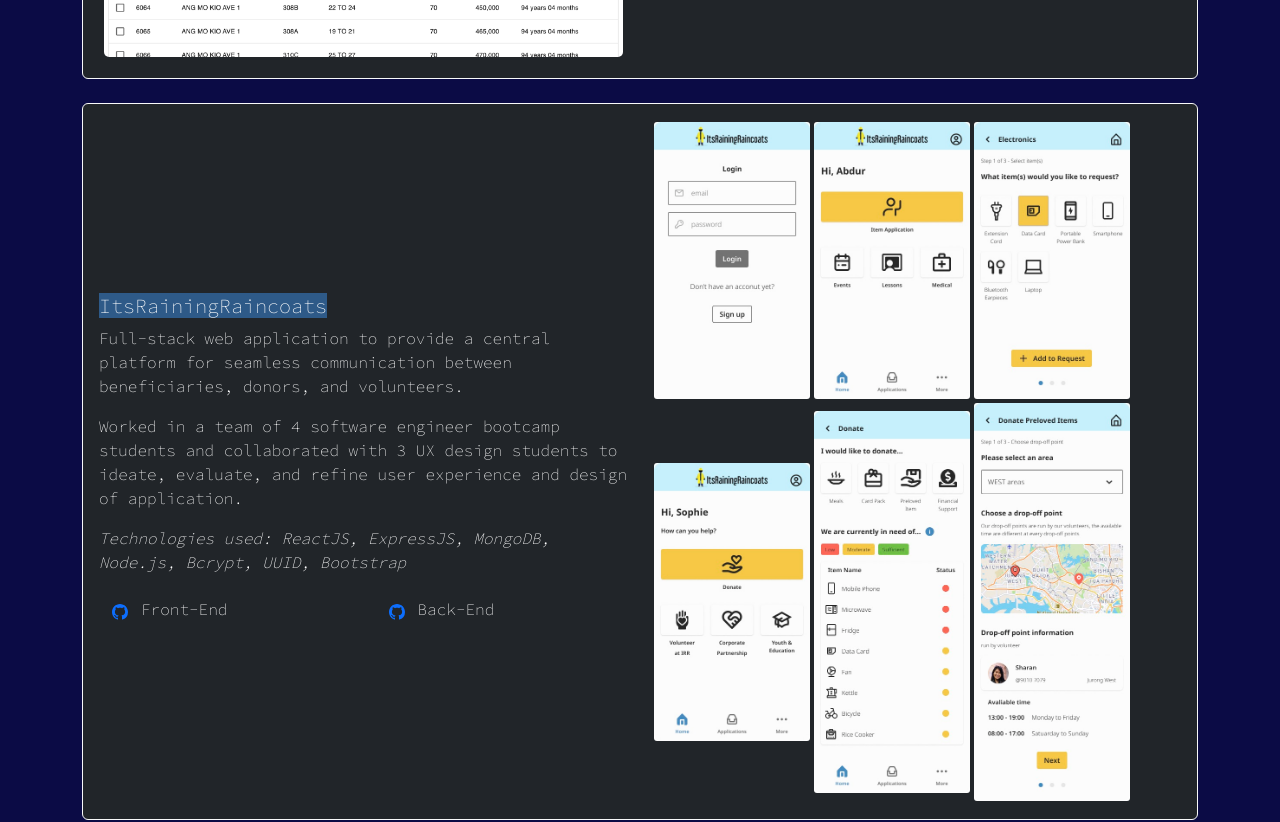
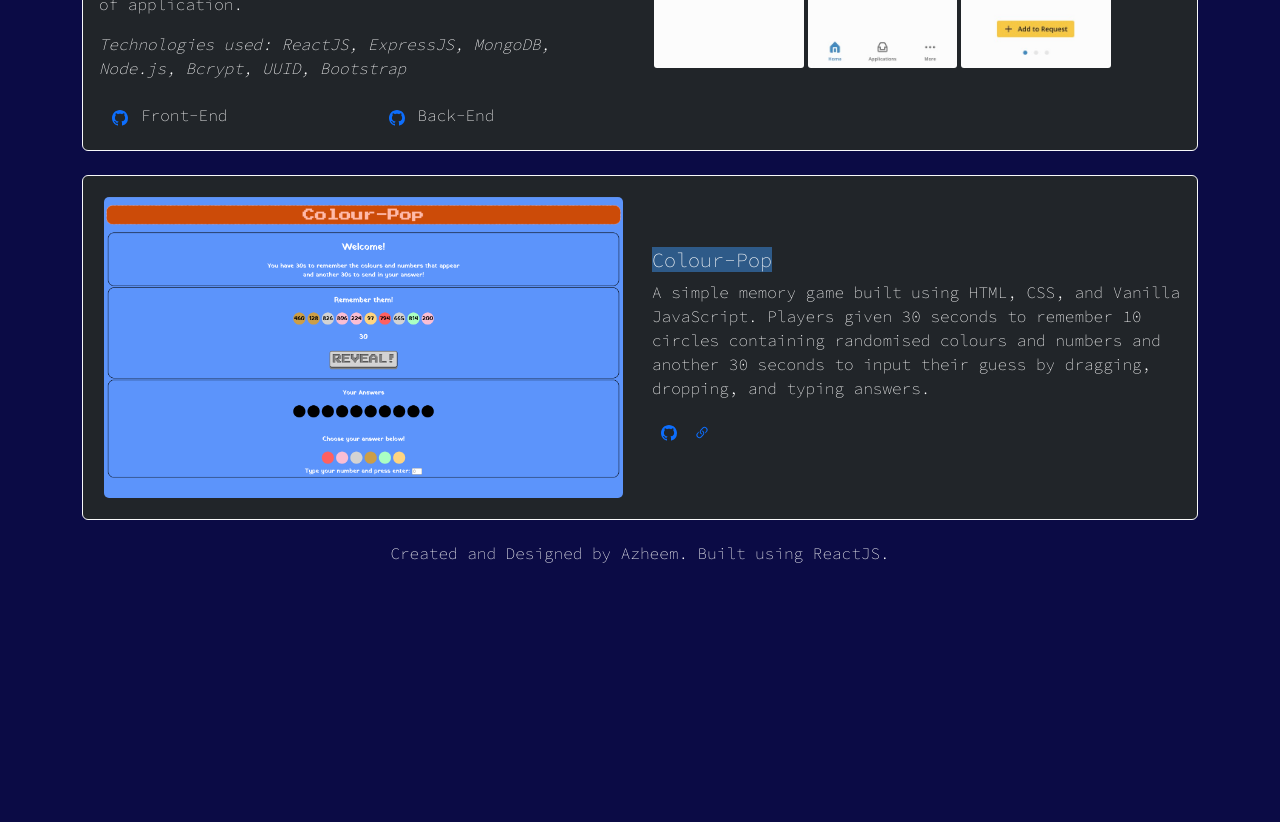
Before and after one commit to azheem-rahman/Portfolio, a React (Create React App) app: page / in a window 1280 px wide. Shown: the part 2400-3222 px from the top of the page. After the commit the page ends 2972 px from the top, so only its background shows below. Built offline with nearby package versions, Linux system fonts and the light colour scheme.

Commit message:
edited portfolio contents

```diff
--- a/src/components/Portfolio.js
+++ b/src/components/Portfolio.js
@@ -16,7 +16,7 @@
 const Portfolio = () => {
   return (
     <div id="portfolio">
-      <div className="container">
+      <div className="container" style={{ paddingTop: "10vh" }}>
         <h2>Projects</h2>
         <div className="row">
           <div className="col">
@@ -25,12 +25,12 @@
               <Card.Body>
                 <div className="row">
                   <div className="col">
-                    <img
+                    {/* <img
                       className="card-img-top"
                       src={BuyHDBLoginPage}
                       alt="buyhdb-login-screenshot"
                       style={{ padding: "5px", borderRadius: "10px" }}
-                    />
+                    /> */}
                     <img
                       className="card-img-top"
                       src={BuyHDBSearchPage}
@@ -167,7 +167,7 @@
                       style={{
                         padding: "2px",
                         borderRadius: "5px",
-                        maxWidth: "12.5vw",
+                        maxWidth: "12vw",
                       }}
                     />
                     <img
@@ -177,7 +177,7 @@
                       style={{
                         padding: "2px",
                         borderRadius: "5px",
-                        maxWidth: "12.5vw",
+                        maxWidth: "12vw",
                       }}
                     />
                     <img
@@ -187,10 +187,10 @@
                       style={{
                         padding: "2px",
                         borderRadius: "5px",
-                        maxWidth: "12.5vw",
+                        maxWidth: "12vw",
                       }}
                     />
-                    <img
+                    {/* <img
                       className="card-img-top"
                       src={IRRDonorHome}
                       alt="Card image cap"
@@ -199,8 +199,8 @@
                         borderRadius: "5px",
                         maxWidth: "12.5vw",
                       }}
-                    />
-                    <img
+                    /> */}
+                    {/* <img
                       className="card-img-top"
                       src={IRRDonorItemStatus}
                       alt="Card image cap"
@@ -209,8 +209,8 @@
                         borderRadius: "5px",
                         maxWidth: "12.5vw",
                       }}
-                    />
-                    <img
+                    /> */}
+                    {/* <img
                       className="card-img-top"
                       src={IRRDonorDropOff}
                       alt="Card image cap"
@@ -219,7 +219,7 @@
                         borderRadius: "5px",
                         maxWidth: "12.5vw",
                       }}
-                    />
+                    /> */}
                   </div>
                 </div>
               </Card.Body>
```
